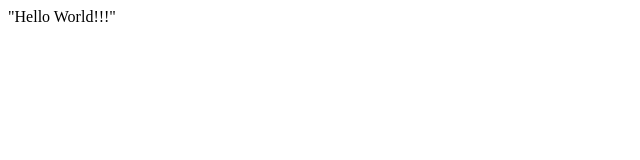
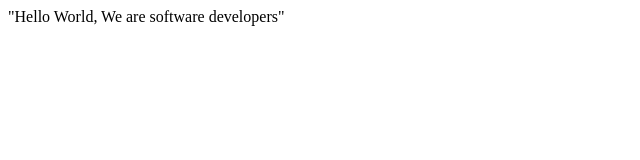
Before and after one commit to devalibello/David-AliB, a plain HTML site: page index.html in a window 1280 px wide. Shown: the whole page, without its empty margins (0-640 px from the left). Drawn offline with Linux system fonts and the light colour scheme.

Commit message:
Second commit

```diff
--- a/index.html
+++ b/index.html
@@ -7,6 +7,6 @@
     <title>Document</title>
 </head>
 <body>
-    "Hello World!!!"
+    "Hello World, We are software developers"
 </body>
 </html>
```
